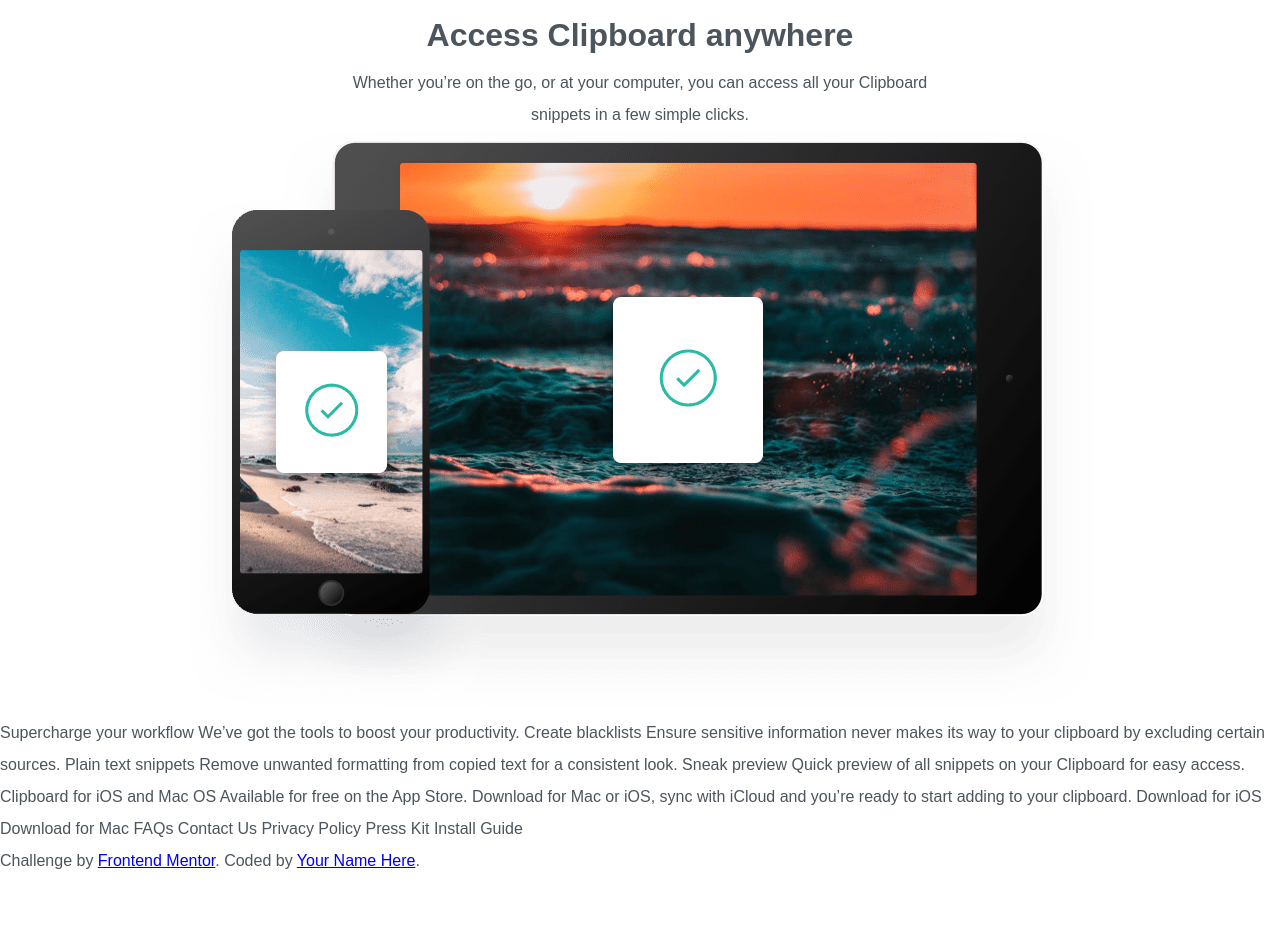
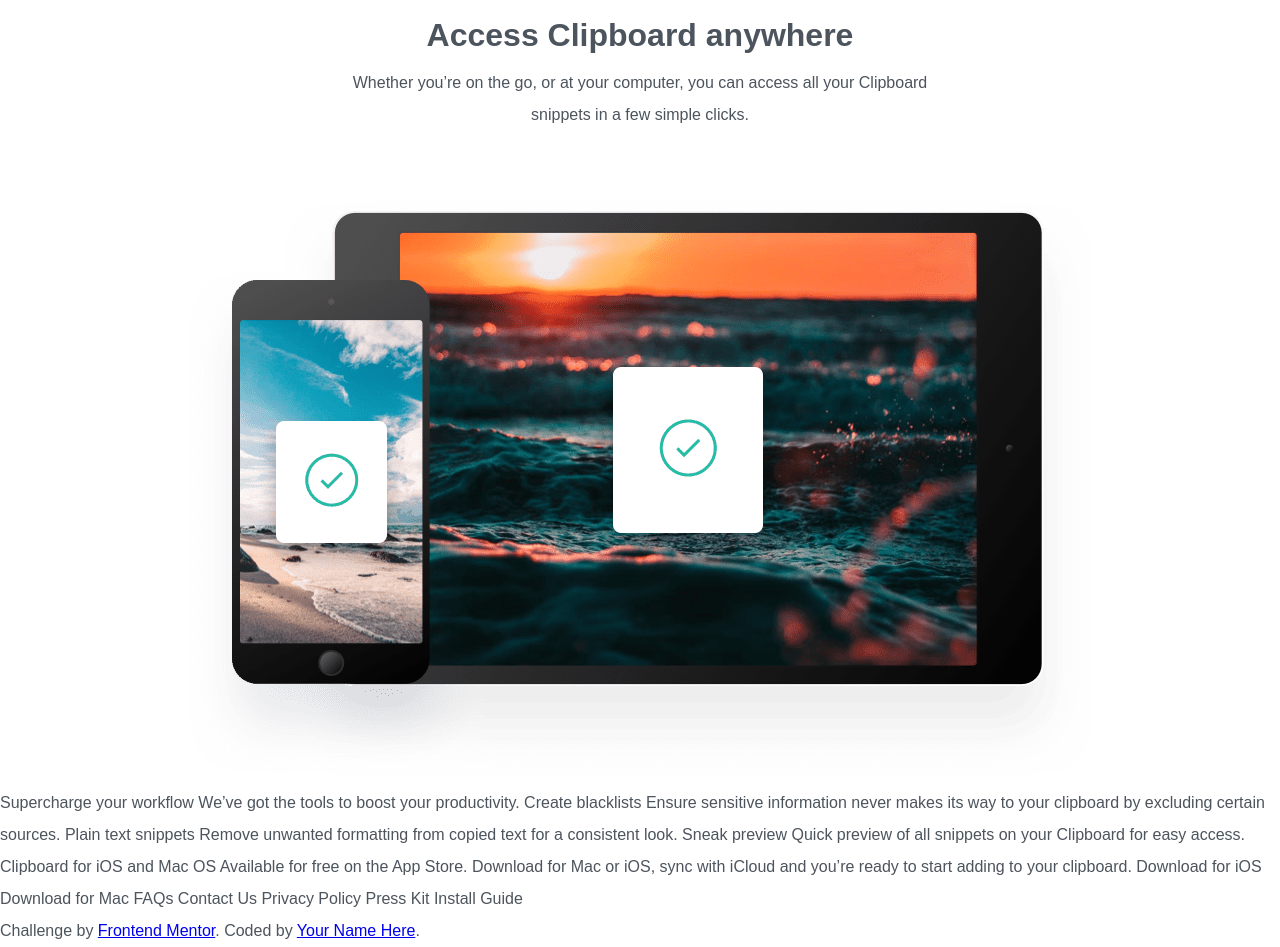
Before and after one commit to kdgoudy/clipboard_landing, a plain HTML site: page index.html in a window 1280 px wide. Shown: the part 1737-2684 px from the top of the page. Before the commit the page ends 2614 px from the top, so only its background shows below. Drawn offline with Linux system fonts and the light colour scheme; a web font is replaced by a local one.

Commit message:
Update style.css

```diff
--- a/style.css
+++ b/style.css
@@ -84,3 +84,7 @@ button {
 .access {
     text-align: center;
 }
+
+.devices {
+    padding-top: 70px;
+}
```
